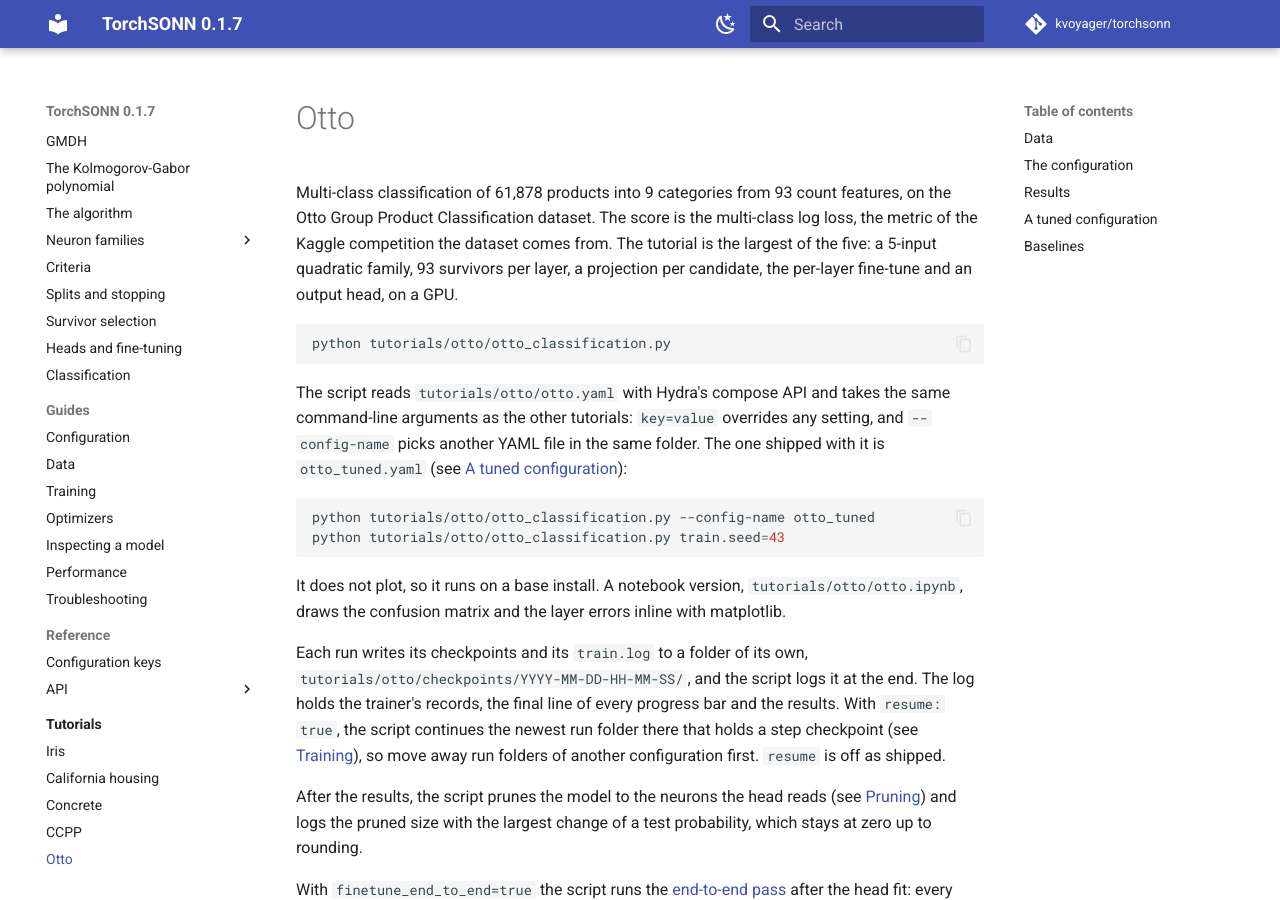
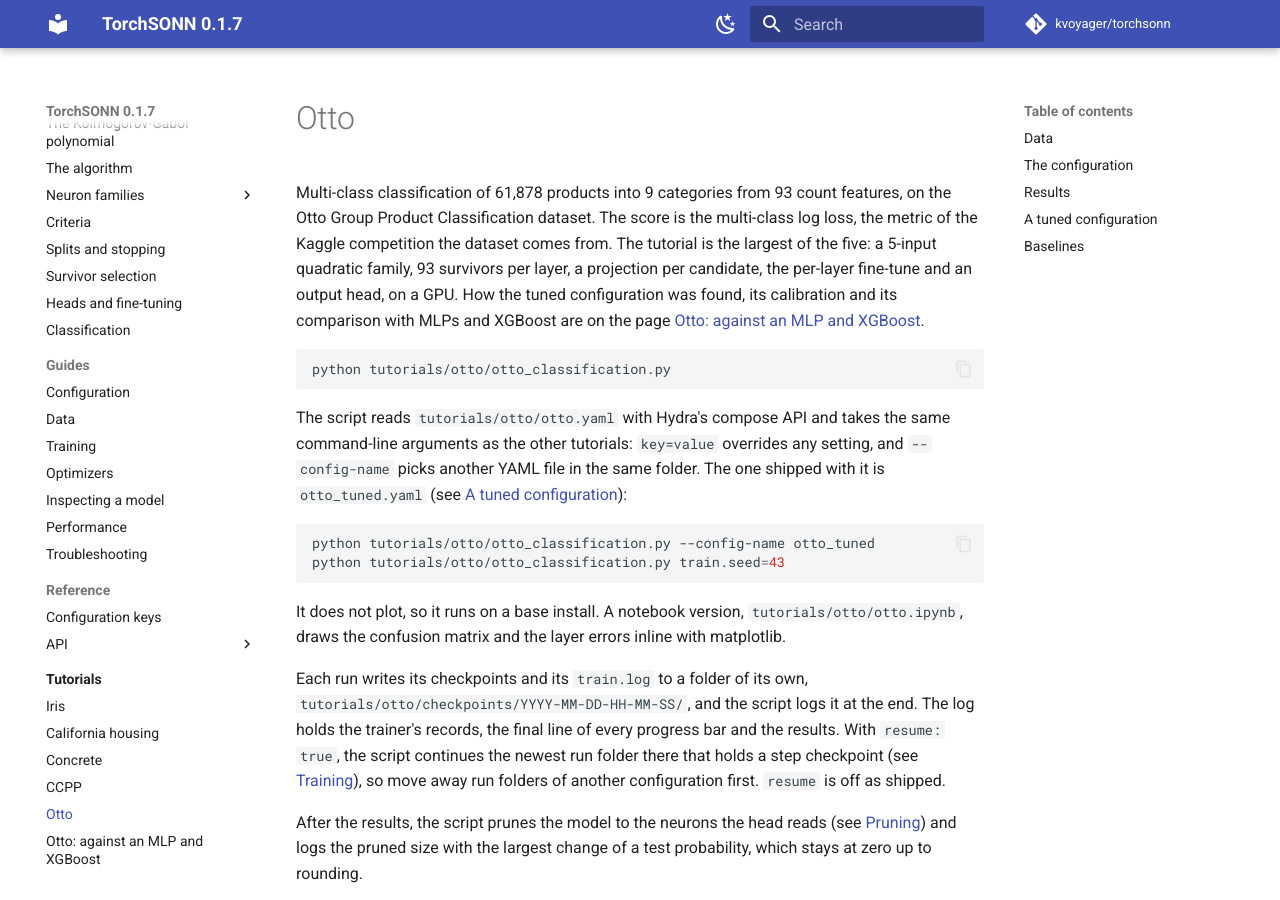
Before and after one commit to kvoyager/torchsonn, an MkDocs documentation site: the page built from docs/tutorials/otto.md, in a window 1280 px wide and 900 px high. Built offline with MkDocs 1.6.1 and Material for MkDocs 9.7.7, drawn with Linux system fonts in a browser that asks for light colours; comment, search, counter and statistics services are not loaded; some of the changed text lies outside the part shown.

Commit message:
docs(otto): the Otto README on the site
docs/tutorials/otto-comparison.md includes tutorials/otto/README.md, as
the California housing and CCPP pages include theirs, under the nav entry
"Otto: against an MLP and XGBoost". The Otto page and the tutorials index
link to it.

````diff
--- a/docs/tutorials/otto.md
+++ b/docs/tutorials/otto.md
@@ -5,7 +5,10 @@
 score is the multi-class log loss, the metric of the Kaggle competition
 the dataset comes from. The tutorial is the largest of the five: a
 5-input quadratic family, 93 survivors per layer, a projection per
-candidate, the per-layer fine-tune and an output head, on a GPU.
+candidate, the per-layer fine-tune and an output head, on a GPU. How the tuned
+configuration was found, its calibration and its comparison with MLPs and
+XGBoost are on the page
+[Otto: against an MLP and XGBoost](otto-comparison.md).
 
 ```bash
 python tutorials/otto/otto_classification.py
@@ -140,7 +143,9 @@
 
 ## Baselines
 
-`tutorials/otto/baselines.py` trains two other models on the same data:
+`tutorials/otto/baselines.py` trains two other models on the same data
+(compared seed by seed in
+[Otto: against an MLP and XGBoost](otto-comparison.md#against-an-mlp-and-xgboost-same-data)):
 the split drawn by the seed, the log1p and standardized features, no class
 weights and the same test score.
 
--- a/mkdocs.yml
+++ b/mkdocs.yml
@@ -155,3 +155,4 @@
       - Concrete: tutorials/concrete.md
       - CCPP: tutorials/ccpp.md
       - Otto: tutorials/otto.md
+      - "Otto: against an MLP and XGBoost": tutorials/otto-comparison.md
````
Also changed, not shown: CHANGELOG.md (+2 -1 lines), docs/tutorials/index.md (+1 -1 lines), docs/tutorials/otto-comparison.md (added, +8 -0 lines).
